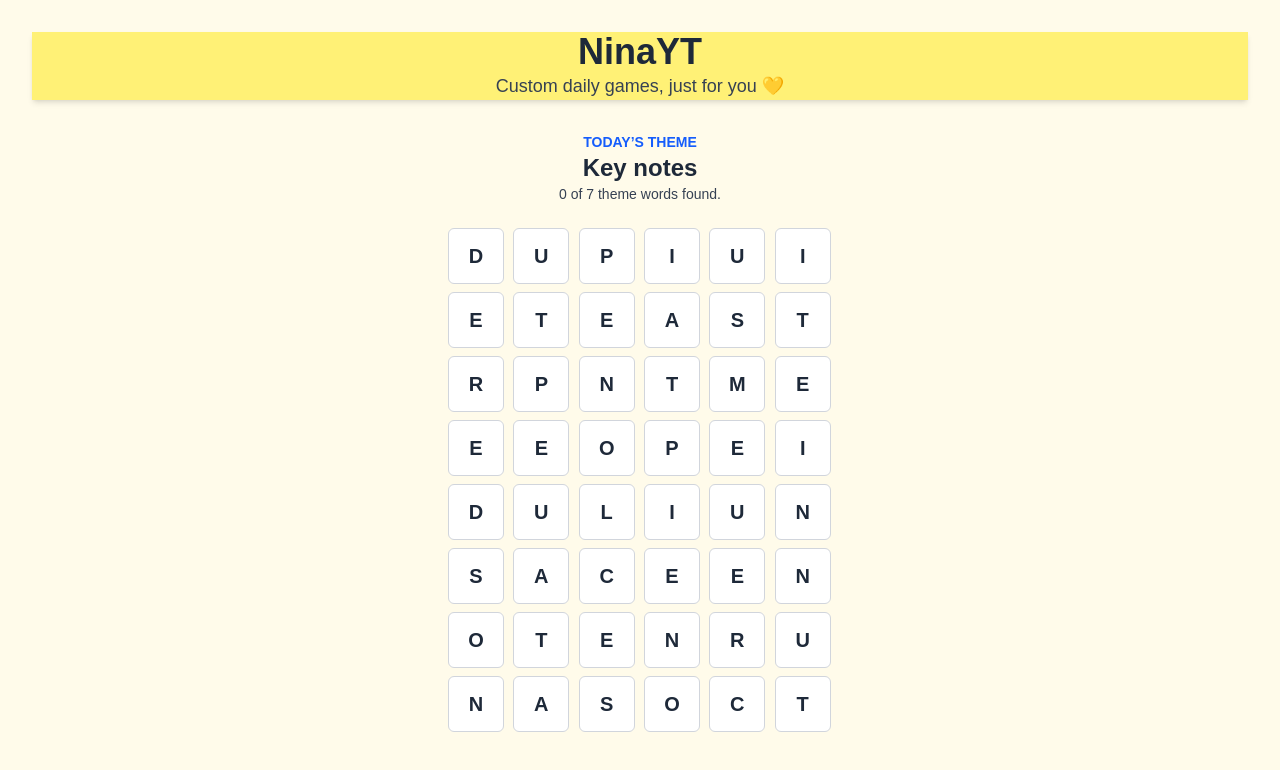
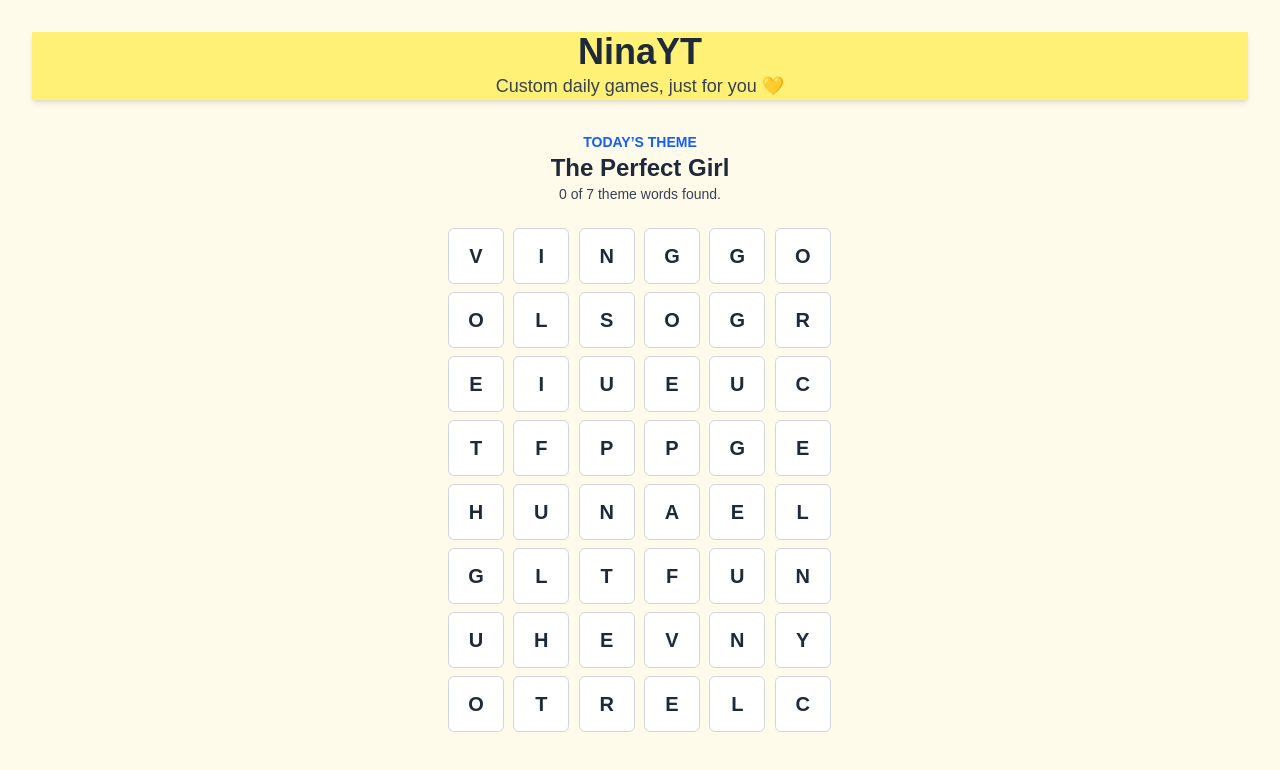
Before and after one commit to dtymoszenko/NYTGamesClone, a React (Vite) app: page /strands in a window 1280 px wide. Shown: the top 770 px of the page. Built offline with nearby package versions, Linux system fonts and the light colour scheme.

Commit message:
Added spanogram logic for Strands

```diff
--- a/src/Strands.jsx
+++ b/src/Strands.jsx
@@ -4,30 +4,33 @@ import { useState, useRef, useEffect } from "react";
 /*                               PUZZLE DATA                                  */
 /* -------------------------------------------------------------------------- */
 
-// 6×8 letter grid (hard-coded sample puzzle)
+// 6×8 letter grid (Actual puzzle!!!)
 // Row 0 → top row, Row 7 → bottom row
 const initialGrid = [
-  ["D", "U", "P", "I", "U", "I"],
-  ["E", "T", "E", "A", "S", "T"],
-  ["R", "P", "N", "T", "M", "E"],
-  ["E", "E", "O", "P", "E", "I"],
-  ["D", "U", "L", "I", "U", "N"],
-  ["S", "A", "C", "E", "E", "N"],
-  ["O", "T", "E", "N", "R", "U"],
-  ["N", "A", "S", "O", "C", "T"],
+  ["V", "I", "N", "G", "G", "O"],
+  ["O", "L", "S", "O", "G", "R"],
+  ["E", "I", "U", "E", "U", "C"],
+  ["T", "F", "P", "P", "G", "E"],
+  ["H", "U", "N", "A", "E", "L"],
+  ["G", "L", "T", "F", "U", "N"],
+  ["U", "H", "E", "V", "N", "Y"],
+  ["O", "T", "R", "E", "L", "C"],
 ];
 
-// Valid answers for THIS puzzle (spangram not enforced yet)
+
+
+// Valid answers for personal puzzle.. I'm so excited to show this to her
 const wordList = [
-  "DUET",
-  "NOTES",
-  "SCALE",
-  "PIANO",
-  "TONE",
-  "SONG",
-  "OCTAVE",
-  "INSTRUMENT",
+  "CUPPIE", //spanogram
+  "ELEGANT",
+  "THOUGHTFUL",
+  "CLEVER",
+  "GORGEOUS",
+  "FUNNY",
+  "LOVING",
 ];
+
+
 
 /* -------------------------------------------------------------------------- */
 /*                            MAIN COMPONENT                                  */
@@ -44,6 +47,9 @@ export default function Strands() {
 
   // Paths for words that have been found (so their lines stay visible + blue)
   const [paths, setPaths] = useState([]);
+
+  // Keys for tiles that belong to the spangram (“CUPPIE”)
+  const [spangramTiles, setSpangramTiles] = useState([]);
 
   // Quick feedback text for the user (“✅ …” or “❌ …”)
   const [message, setMessage] = useState("");
@@ -143,7 +149,18 @@ export default function Strands() {
 
 
     // Draw words that are found in blue and make them stay
-    paths.forEach((p) => drawPath(p, "#3b82f6")); // Tailwind blue-500
+    paths.forEach((path) => {
+  const word = path
+    .map((coord) => {
+      const [r, c] = coord.split("-").map(Number);
+      return initialGrid[r][c];
+    })
+    .join("");
+
+  const color = word === "CUPPIE" ? "#facc15" : "#3b82f6"; // yellow or tailwind blue500
+  drawPath(path, color);
+});
+
 
     // Draw the current in-progress drag in gray (no change from before)
     drawPath(selected, "#94a3b8"); // Tailwind slate-400
@@ -211,6 +228,11 @@ export default function Strands() {
         // Valid word: save it
         setFound([...found, ...selected]);
         setPaths((p) => [...p, selected]);
+
+        if (getSelectedWord() === "CUPPIE") {
+          setSpangramTiles(selected); // mark as should be yellow when completed (because == hardcoded spanogram)
+        }
+
         setSelected([]);
         setMessage(`✅ Found "${word}"!`);
       } else {
@@ -278,6 +300,11 @@ const handleTouchEnd = () => {
       // Yay! Mark tiles as “found” and clear the selection
       setFound([...found, ...selected]);
       setPaths((p) => [...p, selected]);
+
+      if (getSelectedWord() === "CUPPIE") {
+        setSpangramTiles(selected); // mark as should be yellow when completed (because == hardcoded spanogram)
+      }
+
       setSelected([]);
       setMessage(`✅ Found "${word}"!`);
     } else {
@@ -301,7 +328,7 @@ const handleTouchEnd = () => {
       <div className="text-center">
         {/* Puzzle theme prompt */}
         <p className="text-sm font-semibold text-blue-600">TODAY’S THEME</p>
-        <h2 className="text-2xl font-bold mt-1">Key notes</h2>
+        <h2 className="text-2xl font-bold mt-1">The Perfect Girl</h2>
 
         {/* Found-word counter (we divide by 4 b/c each word avg 4 letters.. this will be hardcoded to whatever I set though so doesn't rly matter) */}
         <p className="mt-2 text-gray-700 text-sm">
@@ -330,6 +357,15 @@ const handleTouchEnd = () => {
               const isSel = selected.includes(key); // currently highlighted
               const isFound = found.includes(key); // already confirmed word
 
+              //Used google/stack/chatGPT to help with logic of changing color based on spanogram
+              const tileClass = isFound
+                ? spangramTiles.includes(key)
+                  ? "bg-yellow-300 border-yellow-500 text-white"   // spangram tiles
+                  : "bg-blue-300  border-blue-500  text-white"     // regular found word
+                : isSel
+                  ? "bg-gray-200 border-gray-400"                  // actively selecting
+                  : "bg-white    border-gray-300 hover:bg-gray-100"; // normal tile
+
               return (
                 <div
                   key={key}
@@ -343,14 +379,7 @@ const handleTouchEnd = () => {
                   // Dynamic Tailwind classes: colour depends on status
                   className={`w-14 h-14 text-xl font-bold border rounded-md
                               flex items-center justify-center cursor-pointer
-                              transition-colors
-                    ${
-                      isFound
-                        ? "bg-blue-300 border-blue-500 text-white" // word found
-                        : isSel
-                        ? "bg-gray-200 border-gray-400" // actively selecting
-                        : "bg-white border-gray-300 hover:bg-gray-100" // normal tile
-                    }`}
+                              transition-colors ${tileClass}`}
                 >
                   {letter}
                 </div>
```
